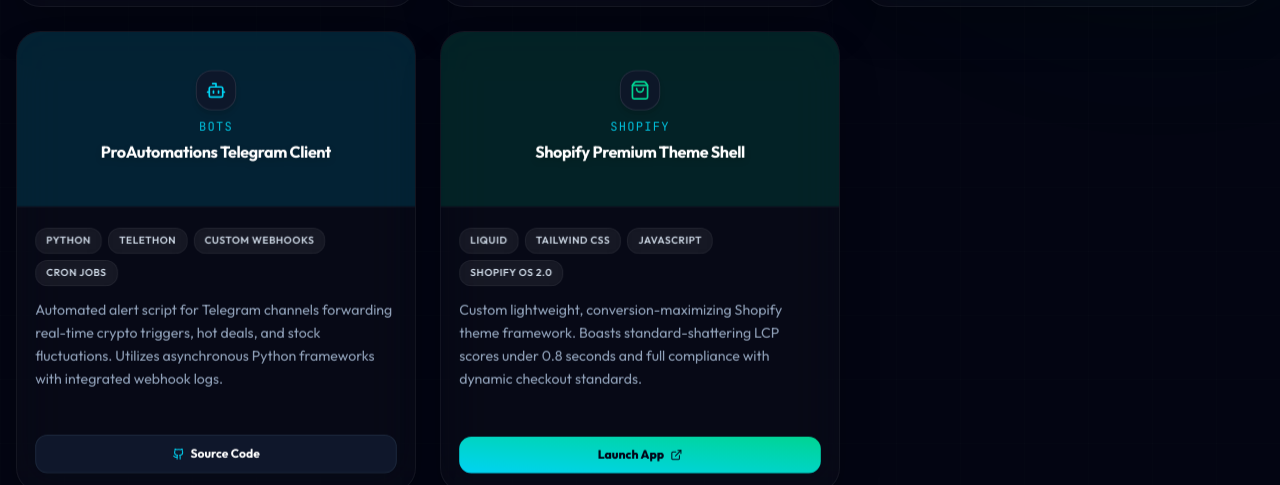
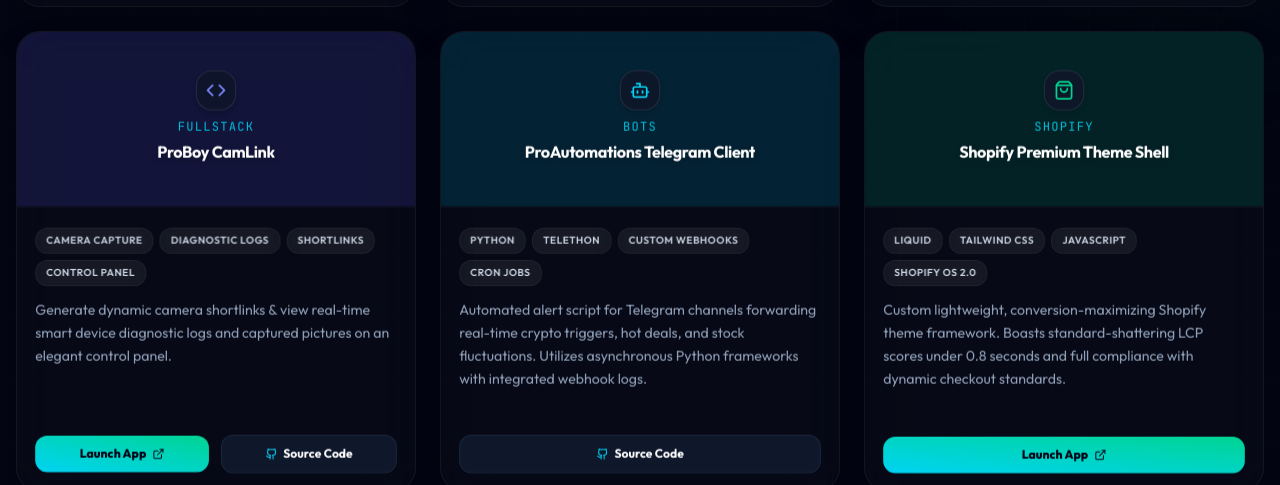
Before and after one commit to proboy315/prroboy, a React (Vite) app: page / in a window 1280 px wide. Shown: the part 5957-6442 px from the top of the page. Built offline with nearby package versions, Linux system fonts and the light colour scheme; no server answers.

Commit message:
Update App.tsx

```diff
--- a/src/App.tsx
+++ b/src/App.tsx
@@ -136,6 +136,14 @@ export default function App() {
       link: "/obfuscator/"
     },
     {
+      title: "ProBoy CamLink",
+      description: "Generate dynamic camera shortlinks & view real-time smart device diagnostic logs and captured pictures on an elegant control panel.",
+      category: "fullstack",
+      tags: ["Camera capture", "Diagnostic logs", "Shortlinks", "Control panel"],
+      github: "https://github.com/ProBoy315",
+      link: "/camera/"
+    },
+    {
       title: "ProAutomations Telegram Client",
       description: "Automated alert script for Telegram channels forwarding real-time crypto triggers, hot deals, and stock fluctuations. Utilizes asynchronous Python frameworks with integrated webhook logs.",
       category: "bots",
```
